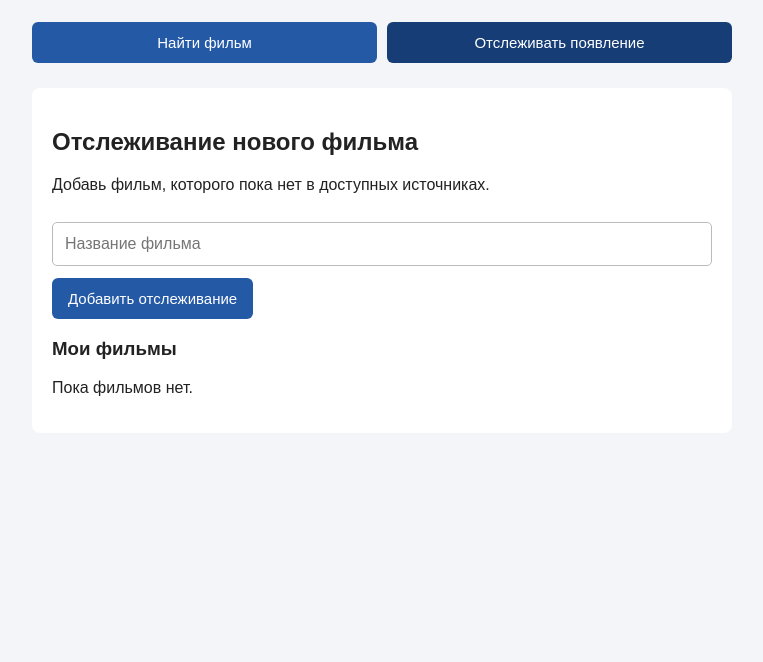
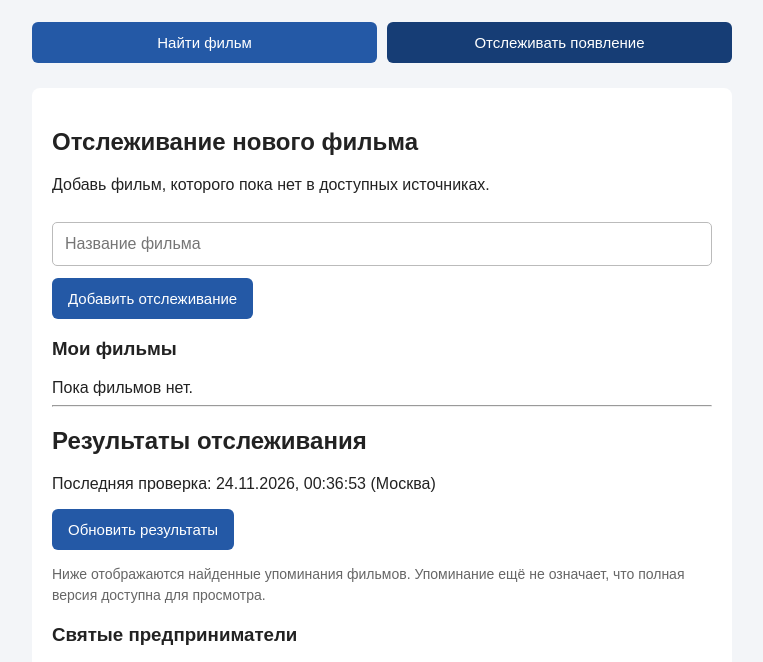
Before and after one commit to amarkevicham-tech/kinoradar, a plain HTML site: page index.html in a window 1280 px wide. Both pictures are taken after a click on the button "Отслеживать появление". Shown: the part 106-768 px from the top of the page, without its empty margins (258-1021 px from the left). Drawn offline with Linux system fonts and the light colour scheme.

Commit message:
Update index.html

```diff
--- a/index.html
+++ b/index.html
@@ -60,7 +60,16 @@ input {
   padding: 10px;
   border-bottom: 1px solid #ddd;
 }
-small { color: #666; }
+.mention {
+  padding: 12px 0;
+  border-bottom: 1px solid #ddd;
+}
+.mention a { color: #174d91; }
+.note {
+  color: #666;
+  font-size: 14px;
+  line-height: 1.5;
+}
 </style>
 </head>
 <body>
@@ -78,7 +87,7 @@ small { color: #666; }
 
 <div id="searchPanel" class="panel">
   <h2>Поиск доступного фильма</h2>
-  <p>Введи название фильма. Кинорадар подготовит ссылки для поиска.</p>
+  <p>Введи название фильма.</p>
 
   <input id="movieSearch" type="text"
     placeholder="Например, Грань будущего">
@@ -99,6 +108,20 @@ small { color: #666; }
 
   <h3>Мои фильмы</h3>
   <div id="movieList"></div>
+
+  <hr>
+
+  <h2>Результаты отслеживания</h2>
+  <p id="checkDate">Загружаю результаты проверки...</p>
+
+  <button onclick="loadResults()">Обновить результаты</button>
+
+  <p class="note">
+    Ниже отображаются найденные упоминания фильмов.
+    Упоминание ещё не означает, что полная версия доступна для просмотра.
+  </p>
+
+  <div id="automaticResults"></div>
 </div>
 
 <script>
@@ -115,7 +138,11 @@ function showTab(tab) {
   document.getElementById('trackTab').classList.toggle(
     'active', tab === 'track'
   );
-  if (tab === 'track') showMovies();
+
+  if (tab === 'track') {
+    showMovies();
+    loadResults();
+  }
 }
 
 function searchMovie() {
@@ -123,21 +150,19 @@ function searchMovie() {
   var results = document.getElementById('searchResults');
 
   if (!title) {
-    results.innerHTML = '<p>Сначала введи название фильма.</p>';
+    results.textContent = 'Сначала введи название фильма.';
     return;
   }
 
-  var vkQuery = encodeURIComponent(title);
+  var query = encodeURIComponent(title);
   var yandexQuery = encodeURIComponent(
     title + ' смотреть онлайн'
   );
 
-
   results.innerHTML =
     '<h3>Где искать «' + escapeHTML(title) + '»</h3>' +
     '<a class="result" target="_blank" rel="noopener" href="https://vk.com/video?q=' +
-    vkQuery + '">Искать видео ВКонтакте</a>' +
-
+    query + '">Искать видео ВКонтакте</a>' +
     '<a class="result" target="_blank" rel="noopener" href="https://yandex.ru/search/?text=' +
     yandexQuery + '">Искать в Яндексе на других площадках</a>';
 }
@@ -188,12 +213,12 @@ function showMovies() {
   var movies = getMovies();
   var list = document.getElementById('movieList');
 
+  list.innerHTML = '';
+
   if (movies.length === 0) {
-    list.innerHTML = '<p>Пока фильмов нет.</p>';
+    list.textContent = 'Пока фильмов нет.';
     return;
   }
-
-  list.innerHTML = '';
 
   movies.forEach(function(movie, index) {
     var item = document.createElement('div');
@@ -205,6 +230,7 @@ function showMovies() {
     var remove = document.createElement('button');
     remove.textContent = 'Удалить';
     remove.style.marginLeft = '12px';
+
     remove.onclick = function() {
       var current = getMovies();
       current.splice(index, 1);
@@ -219,6 +245,86 @@ function showMovies() {
   });
 }
 
+async function loadResults() {
+  var date = document.getElementById('checkDate');
+  var output = document.getElementById('automaticResults');
+
+  date.textContent = 'Загружаю результаты проверки...';
+  output.innerHTML = '';
+
+  try {
+    var response = await fetch('results.json?time=' + Date.now(), {
+      cache: 'no-store'
+    });
+
+    if (!response.ok) {
+      throw new Error('Файл результатов пока недоступен.');
+    }
+
+    var data = await response.json();
+
+    if (data.checked_at) {
+      date.textContent = 'Последняя проверка: ' +
+        new Date(data.checked_at).toLocaleString('ru-RU', {
+          timeZone: 'Europe/Moscow'
+        }) + ' (Москва)';
+    } else {
+      date.textContent = 'Дата проверки не указана.';
+    }
+
+    if (!data.movies || data.movies.length === 0) {
+      output.textContent = 'Пока нет результатов.';
+      return;
+    }
+
+    data.movies.forEach(function(movie) {
+      var section = document.createElement('section');
+      var heading = document.createElement('h3');
+      heading.textContent = movie.movie || 'Фильм';
+      section.appendChild(heading);
+
+      if (movie.status === 'error') {
+        var error = document.createElement('p');
+        error.textContent = 'Не удалось проверить этот фильм.';
+        section.appendChild(error);
+      } else if (!movie.mentions || movie.mentions.length === 0) {
+        var empty = document.createElement('p');
+        empty.textContent = 'Новых упоминаний не найдено.';
+        section.appendChild(empty);
+      } else {
+        movie.mentions.forEach(function(mention) {
+          var item = document.createElement('div');
+          item.className = 'mention';
+
+          var link = document.createElement('a');
+          link.href = mention.link;
+          link.target = '_blank';
+          link.rel = 'noopener';
+          link.textContent = mention.title || 'Открыть публикацию';
+
+          item.appendChild(link);
+
+          if (mention.date) {
+            var info = document.createElement('p');
+            info.className = 'note';
+            info.textContent = mention.date;
+            item.appendChild(info);
+          }
+
+          section.appendChild(item);
+        });
+      }
+
+      output.appendChild(section);
+    });
+
+  } catch (error) {
+    date.textContent = 'Не удалось загрузить результаты.';
+    output.textContent =
+      'Проверь позже: файл результатов может ещё обновляться на сайте.';
+  }
+}
+
 showMovies();
 </script>
 
```
